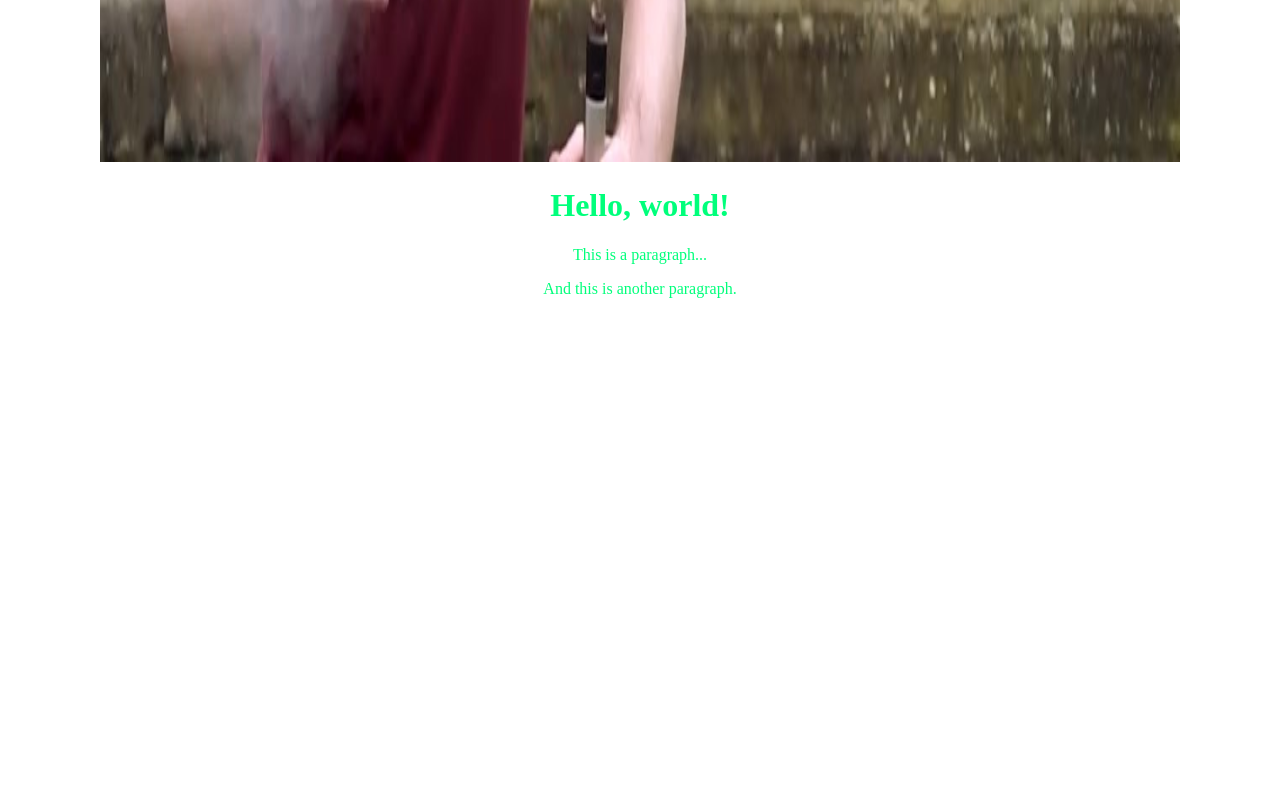
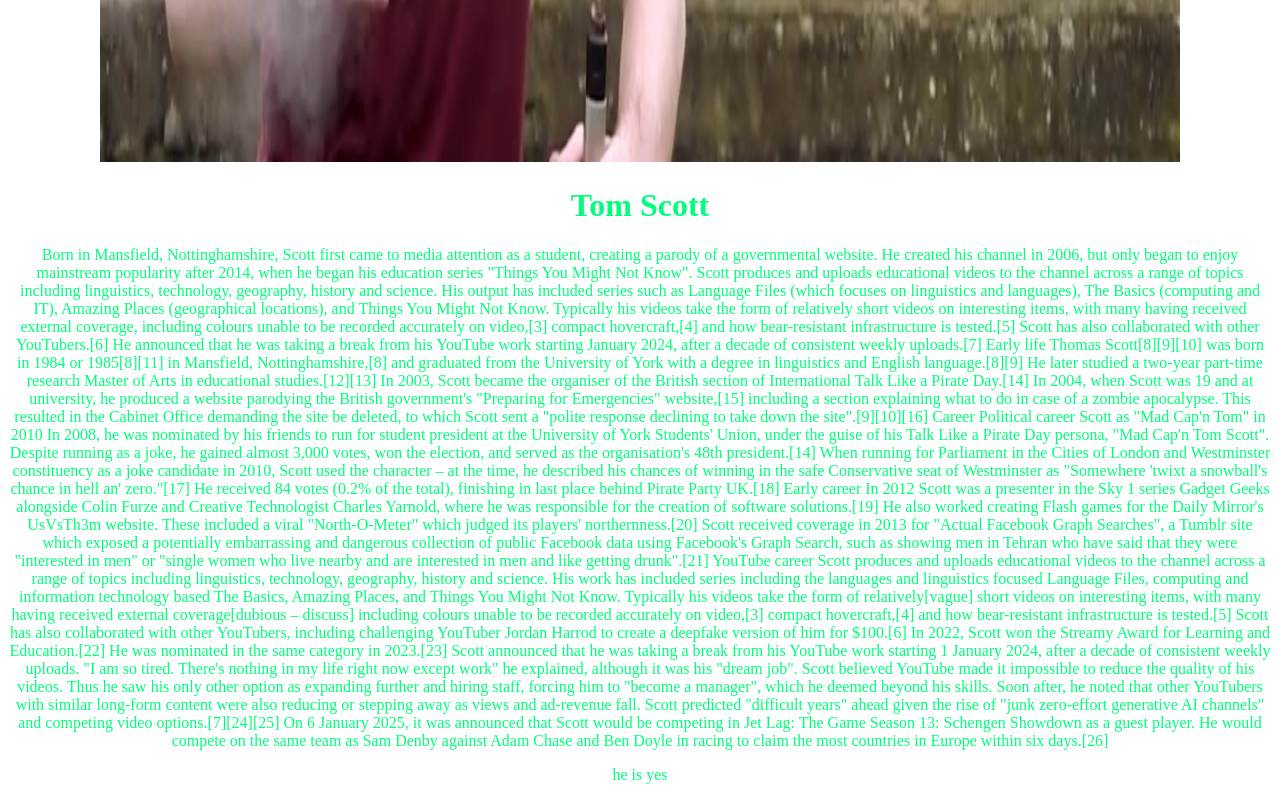
Before and after one commit to ethanolye/ethanoly.io, a plain HTML site: page index.html in a window 1280 px wide. Shown: the part 1766-2566 px from the top of the page. Before the commit the page ends 2080 px from the top, so only its background shows below. Drawn offline with Linux system fonts and the light colour scheme.

Commit message:
Update index.html

```diff
--- a/index.html
+++ b/index.html
@@ -1,12 +1,44 @@
 <!DOCTYPE html>
 <html>
     <head>
-        <title>My Cool Website</title>
+        <title>Tom Scott</title>
         <link href="style.css" rel="stylesheet" type="text/css"/>
     </head>
     <body>
-      <img src="https://github.com/ethanolye/ethanoly.io/blob/main/maxresdefault.jpg"/>
-        <h1>Hello, world!</h1>
-        <p>This is a paragraph...</p>
-        <p>And this is another paragraph.</p>
+<img src="https://raw.githubusercontent.com/ethanolye/ethanoly.io/main/maxresdefault.jpg"/>
+<h1>Tom Scott</h1>
+
+Born in Mansfield, Nottinghamshire, Scott first came to media attention as a student, creating a parody of a governmental website. He created his channel in 2006, but only began to enjoy mainstream popularity after 2014, when he began his education series "Things You Might Not Know". Scott produces and uploads educational videos to the channel across a range of topics including linguistics, technology, geography, history and science. His output has included series such as Language Files (which focuses on linguistics and languages), The Basics (computing and IT), Amazing Places (geographical locations), and Things You Might Not Know. Typically his videos take the form of relatively short videos on interesting items, with many having received external coverage, including colours unable to be recorded accurately on video,[3] compact hovercraft,[4] and how bear-resistant infrastructure is tested.[5]
+
+Scott has also collaborated with other YouTubers.[6] He announced that he was taking a break from his YouTube work starting January 2024, after a decade of consistent weekly uploads.[7]
+
+Early life
+Thomas Scott[8][9][10] was born in 1984 or 1985[8][11] in Mansfield, Nottinghamshire,[8] and graduated from the University of York with a degree in linguistics and English language.[8][9] He later studied a two-year part-time research Master of Arts in educational studies.[12][13]
+
+In 2003, Scott became the organiser of the British section of International Talk Like a Pirate Day.[14]
+
+In 2004, when Scott was 19 and at university, he produced a website parodying the British government's "Preparing for Emergencies" website,[15] including a section explaining what to do in case of a zombie apocalypse. This resulted in the Cabinet Office demanding the site be deleted, to which Scott sent a "polite response declining to take down the site".[9][10][16]
+
+Career
+Political career
+
+Scott as "Mad Cap'n Tom" in 2010
+In 2008, he was nominated by his friends to run for student president at the University of York Students' Union, under the guise of his Talk Like a Pirate Day persona, "Mad Cap'n Tom Scott". Despite running as a joke, he gained almost 3,000 votes, won the election, and served as the organisation's 48th president.[14]
+
+When running for Parliament in the Cities of London and Westminster constituency as a joke candidate in 2010, Scott used the character – at the time, he described his chances of winning in the safe Conservative seat of Westminster as "Somewhere 'twixt a snowball's chance in hell an' zero."[17] He received 84 votes (0.2% of the total), finishing in last place behind Pirate Party UK.[18]
+
+Early career
+In 2012 Scott was a presenter in the Sky 1 series Gadget Geeks alongside Colin Furze and Creative Technologist Charles Yarnold, where he was responsible for the creation of software solutions.[19] He also worked creating Flash games for the Daily Mirror's UsVsTh3m website. These included a viral "North-O-Meter" which judged its players' northernness.[20]
+
+Scott received coverage in 2013 for "Actual Facebook Graph Searches", a Tumblr site which exposed a potentially embarrassing and dangerous collection of public Facebook data using Facebook's Graph Search, such as showing men in Tehran who have said that they were "interested in men" or "single women who live nearby and are interested in men and like getting drunk".[21]
+
+YouTube career
+Scott produces and uploads educational videos to the channel across a range of topics including linguistics, technology, geography, history and science. His work has included series including the languages and linguistics focused Language Files, computing and information technology based The Basics, Amazing Places, and Things You Might Not Know. Typically his videos take the form of relatively[vague] short videos on interesting items, with many having received external coverage[dubious – discuss] including colours unable to be recorded accurately on video,[3] compact hovercraft,[4] and how bear-resistant infrastructure is tested.[5] Scott has also collaborated with other YouTubers, including challenging YouTuber Jordan Harrod to create a deepfake version of him for $100.[6]
+
+In 2022, Scott won the Streamy Award for Learning and Education.[22] He was nominated in the same category in 2023.[23]
+
+Scott announced that he was taking a break from his YouTube work starting 1 January 2024, after a decade of consistent weekly uploads. "I am so tired. There's nothing in my life right now except work" he explained, although it was his "dream job". Scott believed YouTube made it impossible to reduce the quality of his videos. Thus he saw his only other option as expanding further and hiring staff, forcing him to "become a manager", which he deemed beyond his skills. Soon after, he noted that other YouTubers with similar long-form content were also reducing or stepping away as views and ad-revenue fall. Scott predicted "difficult years" ahead given the rise of "junk zero-effort generative AI channels" and competing video options.[7][24][25]
+
+On 6 January 2025, it was announced that Scott would be competing in Jet Lag: The Game Season 13: Schengen Showdown as a guest player. He would compete on the same team as Sam Denby against Adam Chase and Ben Doyle in racing to claim the most countries in Europe within six days.[26]</p>
+        <p>he is yes</p>
     </bo
```
